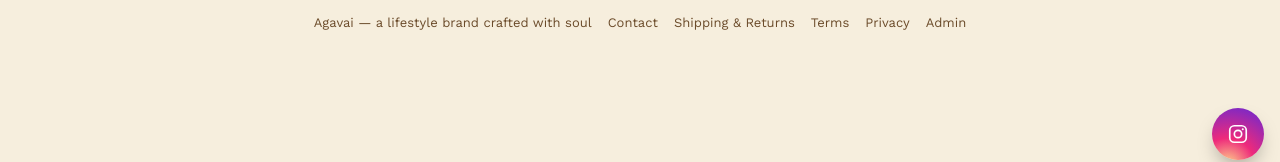
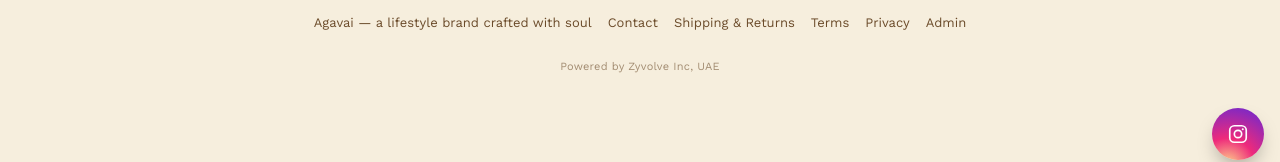
Before and after one commit to mvbinvestor-alt/Agavai-site, a Next.js app: page /cart in a window 1280 px wide. Shown: the part 562-724 px from the top of the page. Built offline with nearby package versions, Linux system fonts and the light colour scheme; no server answers.

Commit message:
Add 'Powered by Zyvolve Inc, UAE' credit line to footer

```diff
--- a/app/globals.css
+++ b/app/globals.css
@@ -413,6 +413,15 @@ button {
   gap: 16px;
   flex-wrap: wrap;
   justify-content: center;
+}
+
+.footer-credit {
+  text-align: center;
+  font-size: 11px;
+  color: var(--ink-soft);
+  opacity: 0.6;
+  margin-top: 14px;
+  letter-spacing: 0.02em;
 }
 
 .footer-bottom a {
--- a/components/Footer.tsx
+++ b/components/Footer.tsx
@@ -33,6 +33,8 @@ export default function Footer() {
             <a href="/admin">Admin</a>
           </nav>
         </div>
+
+        <div className="footer-credit">Powered by Zyvolve Inc, UAE</div>
       </div>
     </footer>
   );
```
